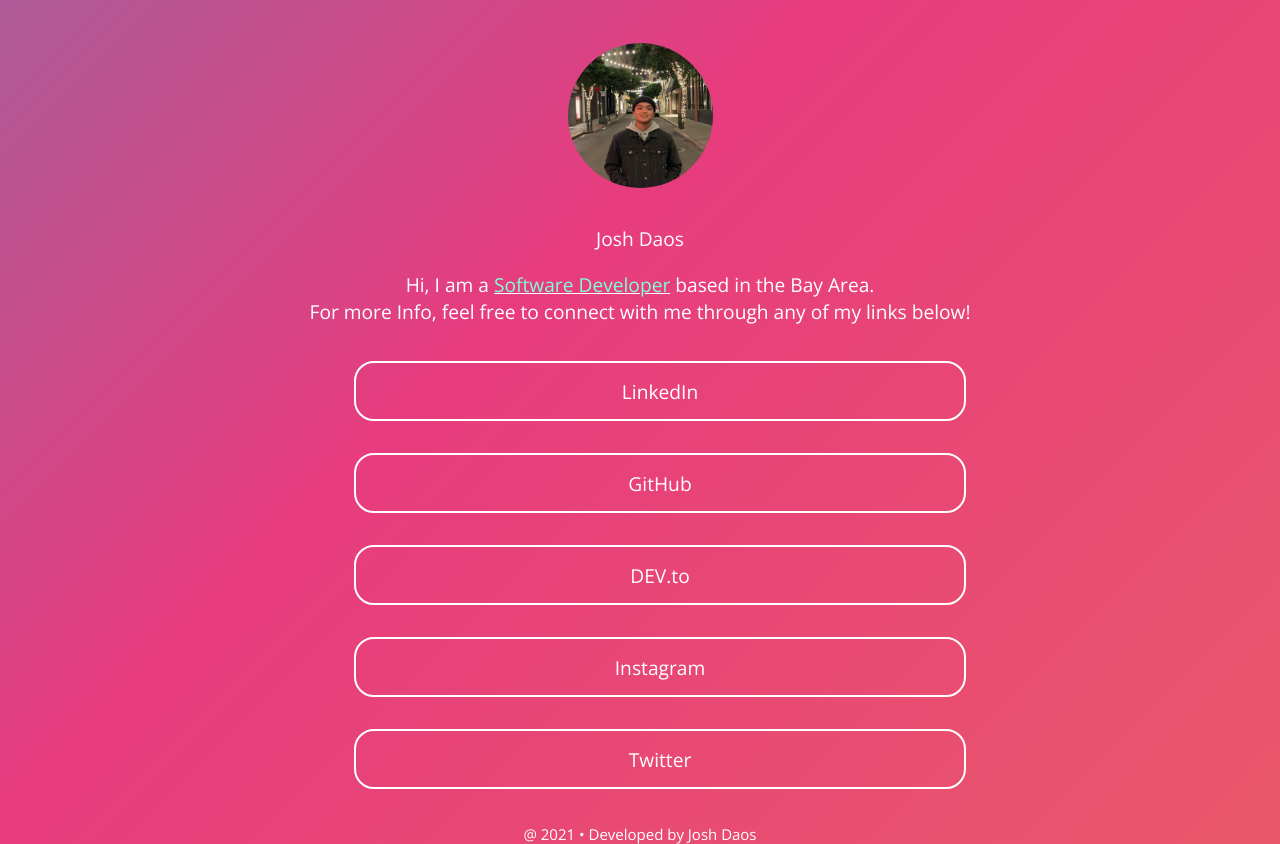
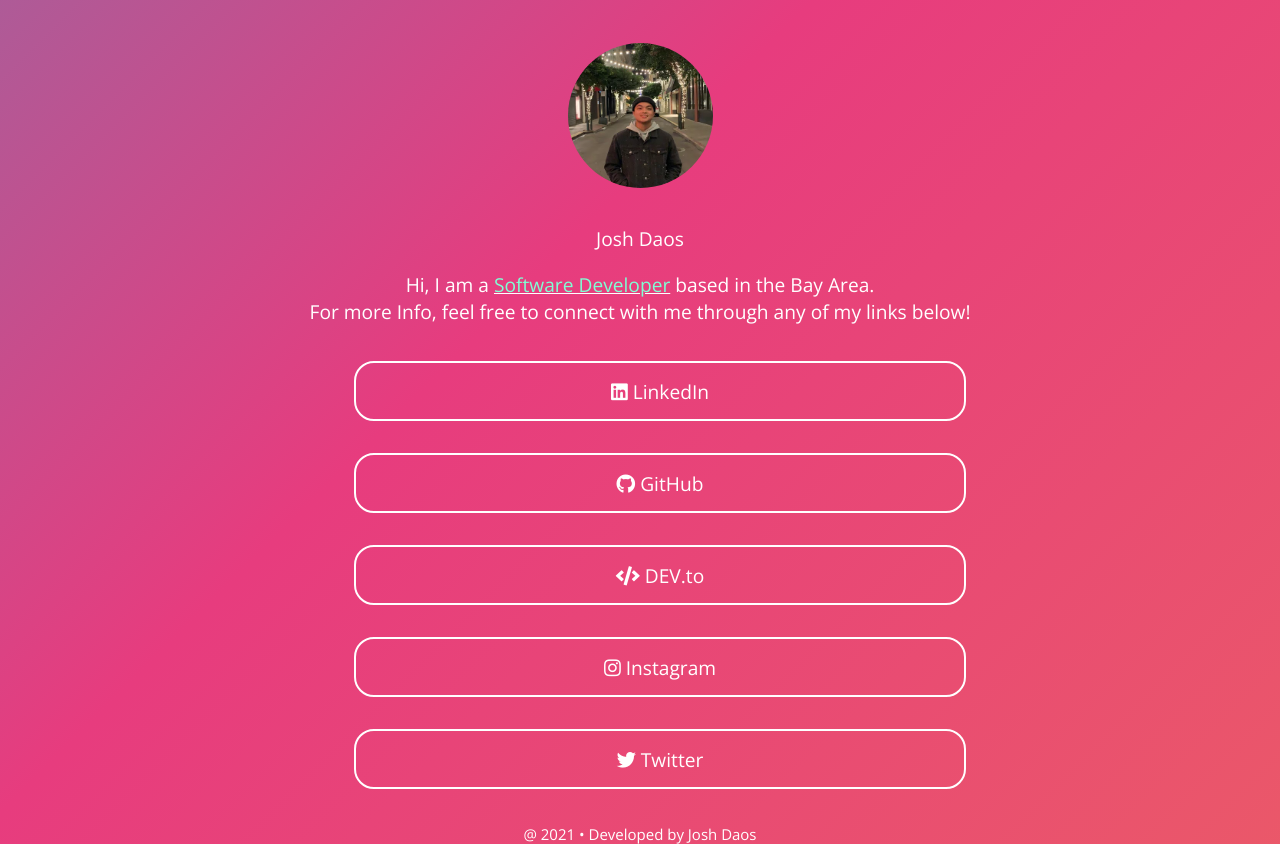
Before and after one commit to joshdaos/jd-linkhub, a website: page index.html in a window 1280 px wide. Drawn offline with nearby package versions, Linux system fonts and the light colour scheme.

Commit message:
added icons for links

```diff
--- a/index.html
+++ b/index.html
@@ -25,28 +25,28 @@
             <ul class="link__container">
                 <li id="link-item-linkedin" class="animate__animated animate__backInLeft">
                     <span data-tilt>
-                        <!-- <i class="fab fa-linkedin"></i> -->
-                        <a href="https://www.linkedin.com/in/joshua-daos/" target="_blank"><p className="linkedin">LinkedIn</p></a>
+                        <a href="https://www.linkedin.com/in/joshua-daos/" target="_blank"><p className="linkedin"><i class="fab fa-linkedin"></i> LinkedIn</p></a>
                     </span>
                 </li>
                 <li id="link-item-github" class="animate__animated animate__backInRight">
                     <span data-tilt>
-                        <a href="https://github.com/joshdaos" target="_blank"><p>GitHub</p></a>
+                        <a href="https://github.com/joshdaos" target="_blank"><p><i class="fab fa-github"></i> GitHub</p></a>
                     </span>
                 </li>
                 <li id="link-item-devto" class="animate__animated animate__backInLeft">
                     <span data-tilt>
-                        <a href="https://dev.to/josh_develops" target="_blank"><p>DEV.to</p></a>
+                        <a href="https://dev.to/josh_develops" target="_blank"><p><i class="fas fa-code"></i> DEV.to</p></a>
                     </span>
                 </li>
                 <li id="link-item-instagram" class="animate__animated animate__backInRight">
                     <span data-tilt>
-                        <a href="https://www.instagram.com/josh_develops/" target="_blank"><p>Instagram</p></a>
+                        <a href="https://www.instagram.com/josh_develops/" target="_blank"><p><i class="fab fa-instagram"></i> Instagram</p></a>
                     </span>
                 </li>
                 <li id="link-item-twitter" class="animate__animated animate__backInLeft">
                     <span data-tilt>
-                        <a href="https://twitter.com/joshdaos" target="_blank"><p>Twitter</p></a>
+                        <a href="https://twitter.com/joshdaos" target="_blank"><p><i class="fab fa-twitter"></i>
+                            Twitter</p></a>
                     </span>
                 </li>
             </ul>
```
Also changed, not shown: styles/main.css (line endings or trailing spaces).
